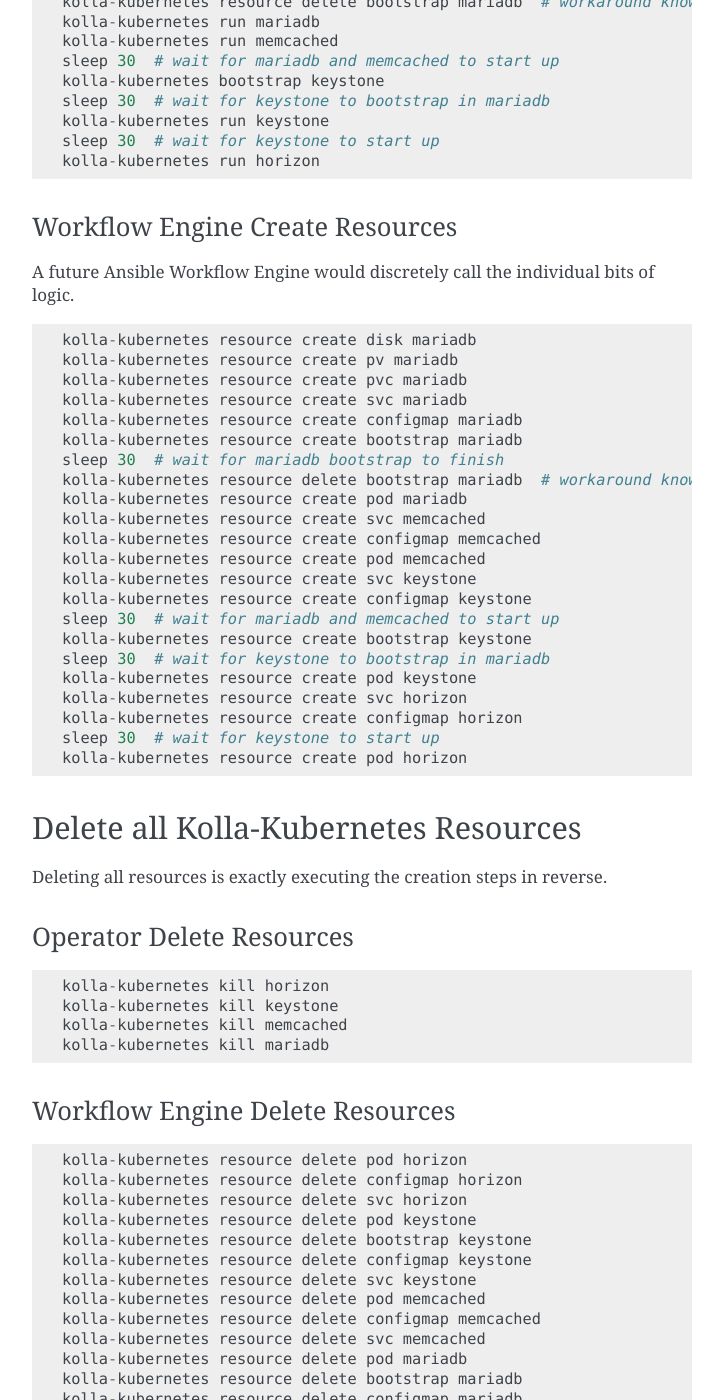
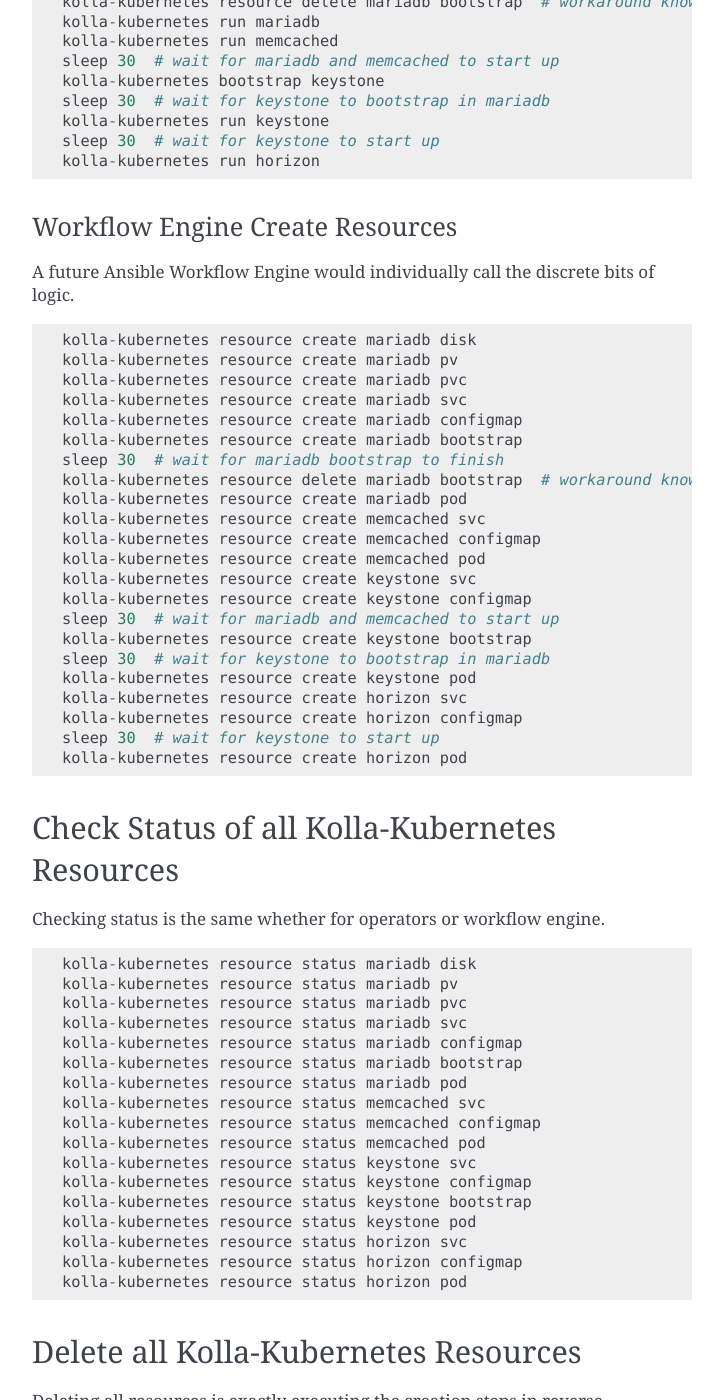
Before and after one commit to openstack-archive/kolla-kubernetes, a Sphinx documentation site: the page built from doc/source/multi-node.rst, in a window 1280 px wide and 1400 px high, scrolled down 3354 px. Shown: the whole window, without its empty margins (388-1111 px from the left). Built offline with Sphinx 7.4.7, drawn with Linux system fonts in a browser that asks for light colours; some of the changed text lies outside the part shown.

Commit message:
Added support for template variables
- These changes necessary to enable template re-use.  Enables the
  specification of additional variables to be passed to each template
  referenced in ./etc/kolla-kubernetes/service_resources.yml
- Template.vars are additional vars in the form of a dict passed to
  the jinja templating engine. Templates may access this dict with
  "kolla_kubernetes.template.vars.<subkey>".  This enables arguments
  to be passed to templates so that they may be re-used or configured.
  These template.vars may not contain any other nested jinja
  references, and are passed unmodified directly to the template.
- Used mariadb templates as an example for template.vars
- Changes to ./etc/kolla-kubernetes/service_resources.yml
    resources:
      disk:
      - name: mariadb-disk <-- Name is new
        template: services/mariadb/mariadb-disk.sh.j2  <-- New
        vars:             <-- Template variables are new
          size_in_gb: 10  <-- Template var example
- CLI Syntax Change: Resource templates are specified by name (defined
  in service_resources.yml) instead of path.  This is necessary
  because the same template may be referenced multiple times in
  service_resources.yml (with different template args), and a name is
  necessary to distinguish between the different
  template/template_args combinations.
  FROM: kolla-kubernetes resource-template \
          <action> <resource_type> <service> <TEMPLATE-FILE>
  TO:   kolla-kubernetes resource-template \
          <action> <service> <resource_type> <RESOURCE-NAME>
- CLI Syntax Change: Ordering changed to match resource-template
  FROM: kolla-kubernetes resource <action> <resource_type> <service>
  TO:   kolla-kubernetes resource <action> <service> <resource_type>

Change-Id: Ie1e0c973206a239bc3759827149b4e8d67029752
Partially-implements: blueprint kolla-kubernetes-cli

```diff
--- a/doc/source/multi-node.rst
+++ b/doc/source/multi-node.rst
@@ -142,11 +142,12 @@ was prior mounted by the mariadb-bootstrap job, until the
 mariadb-bootstrap job is deleted.  The same should also occur for AWS
 and Ceph.
 
-#2. When running Kubernetes version < 1.3, Ceph RBD volumes will
-auto-detach when Kubernetes nodes disappear, causing problems when a
-pod migrates to a new node and cannot mount the required volume.
-Details are found in the in this `kubernetes pull
-request<https://github.com/kubernetes/kubernetes/pull/26351>`_.
+#2. When running Kubernetes, Ceph RBD volumes will not auto-unlock
+when Kubernetes nodes disappear, causing problems when a pod migrates
+to a new node and cannot mount the required volume.  This was supposed
+to have been fixed in Kubernetes 1.3, but we have been unable to
+verify it working.  Details are found in the in this `kubernetes pull
+request <https://github.com/kubernetes/kubernetes/pull/26351>`_.
 
 
 Create all Kolla-Kubernetes Resources
@@ -169,7 +170,7 @@ Operator Create Resources
 
   kolla-kubernetes bootstrap mariadb
   sleep 30  # wait for mariadb bootstrap to finish
-  kolla-kubernetes resource delete bootstrap mariadb  # workaround known issue #1
+  kolla-kubernetes resource delete mariadb bootstrap  # workaround known issue #1
   kolla-kubernetes run mariadb
   kolla-kubernetes run memcached
   sleep 30  # wait for mariadb and memcached to start up
@@ -183,33 +184,59 @@ Operator Create Resources
 Workflow Engine Create Resources
 --------------------------------
 
-A future Ansible Workflow Engine would discretely call the individual
+A future Ansible Workflow Engine would individually call the discrete
 bits of logic.
 
 ::
 
-  kolla-kubernetes resource create disk mariadb
-  kolla-kubernetes resource create pv mariadb
-  kolla-kubernetes resource create pvc mariadb
-  kolla-kubernetes resource create svc mariadb
-  kolla-kubernetes resource create configmap mariadb
-  kolla-kubernetes resource create bootstrap mariadb
+  kolla-kubernetes resource create mariadb disk
+  kolla-kubernetes resource create mariadb pv
+  kolla-kubernetes resource create mariadb pvc
+  kolla-kubernetes resource create mariadb svc
+  kolla-kubernetes resource create mariadb configmap
+  kolla-kubernetes resource create mariadb bootstrap
   sleep 30  # wait for mariadb bootstrap to finish
-  kolla-kubernetes resource delete bootstrap mariadb  # workaround known issue #1
-  kolla-kubernetes resource create pod mariadb
-  kolla-kubernetes resource create svc memcached
-  kolla-kubernetes resource create configmap memcached
-  kolla-kubernetes resource create pod memcached
-  kolla-kubernetes resource create svc keystone
-  kolla-kubernetes resource create configmap keystone
+  kolla-kubernetes resource delete mariadb bootstrap  # workaround known issue #1
+  kolla-kubernetes resource create mariadb pod
+  kolla-kubernetes resource create memcached svc
+  kolla-kubernetes resource create memcached configmap
+  kolla-kubernetes resource create memcached pod
+  kolla-kubernetes resource create keystone svc
+  kolla-kubernetes resource create keystone configmap
   sleep 30  # wait for mariadb and memcached to start up
-  kolla-kubernetes resource create bootstrap keystone
+  kolla-kubernetes resource create keystone bootstrap
   sleep 30  # wait for keystone to bootstrap in mariadb
-  kolla-kubernetes resource create pod keystone
-  kolla-kubernetes resource create svc horizon
-  kolla-kubernetes resource create configmap horizon
+  kolla-kubernetes resource create keystone pod
+  kolla-kubernetes resource create horizon svc
+  kolla-kubernetes resource create horizon configmap
   sleep 30  # wait for keystone to start up
-  kolla-kubernetes resource create pod horizon
+  kolla-kubernetes resource create horizon pod
+
+
+Check Status of all Kolla-Kubernetes Resources
+==============================================
+
+Checking status is the same whether for operators or workflow engine.
+
+::
+
+  kolla-kubernetes resource status mariadb disk
+  kolla-kubernetes resource status mariadb pv
+  kolla-kubernetes resource status mariadb pvc
+  kolla-kubernetes resource status mariadb svc
+  kolla-kubernetes resource status mariadb configmap
+  kolla-kubernetes resource status mariadb bootstrap
+  kolla-kubernetes resource status mariadb pod
+  kolla-kubernetes resource status memcached svc
+  kolla-kubernetes resource status memcached configmap
+  kolla-kubernetes resource status memcached pod
+  kolla-kubernetes resource status keystone svc
+  kolla-kubernetes resource status keystone configmap
+  kolla-kubernetes resource status keystone bootstrap
+  kolla-kubernetes resource status keystone pod
+  kolla-kubernetes resource status horizon svc
+  kolla-kubernetes resource status horizon configmap
+  kolla-kubernetes resource status horizon pod
 
 
 Delete all Kolla-Kubernetes Resources
@@ -234,20 +261,20 @@ Workflow Engine Delete Resources
 
 ::
 
-  kolla-kubernetes resource delete pod horizon
-  kolla-kubernetes resource delete configmap horizon
-  kolla-kubernetes resource delete svc horizon
-  kolla-kubernetes resource delete pod keystone
-  kolla-kubernetes resource delete bootstrap keystone
-  kolla-kubernetes resource delete configmap keystone
-  kolla-kubernetes resource delete svc keystone
-  kolla-kubernetes resource delete pod memcached
-  kolla-kubernetes resource delete configmap memcached
-  kolla-kubernetes resource delete svc memcached
-  kolla-kubernetes resource delete pod mariadb
-  kolla-kubernetes resource delete bootstrap mariadb
-  kolla-kubernetes resource delete configmap mariadb
-  kolla-kubernetes resource delete svc mariadb
-  kolla-kubernetes resource delete pvc mariadb
-  kolla-kubernetes resource delete pv mariadb
-  kolla-kubernetes resource delete disk mariadb
+  kolla-kubernetes resource delete horizon pod
+  kolla-kubernetes resource delete horizon configmap
+  kolla-kubernetes resource delete horizon svc
+  kolla-kubernetes resource delete keystone pod
+  kolla-kubernetes resource delete keystone bootstrap
+  kolla-kubernetes resource delete keystone configmap
+  kolla-kubernetes resource delete keystone svc
+  kolla-kubernetes resource delete memcached pod
+  kolla-kubernetes resource delete memcached configmap
+  kolla-kubernetes resource delete memcached svc
+  kolla-kubernetes resource delete mariadb pod
+  kolla-kubernetes resource delete mariadb bootstrap
+  kolla-kubernetes resource delete mariadb configmap
+  kolla-kubernetes resource delete mariadb svc
+  kolla-kubernetes resource delete mariadb pvc
+  kolla-kubernetes resource delete mariadb pv
+  kolla-kubernetes resource delete mariadb disk
```
Also changed, not shown: 6 other files.
